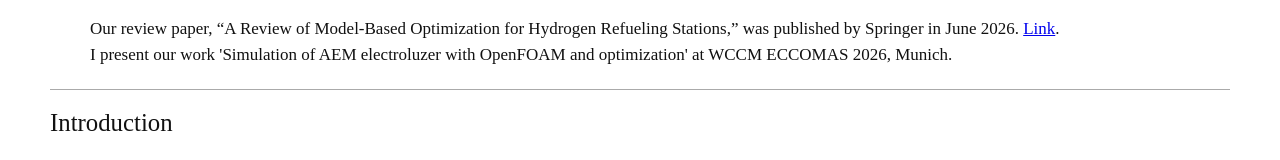
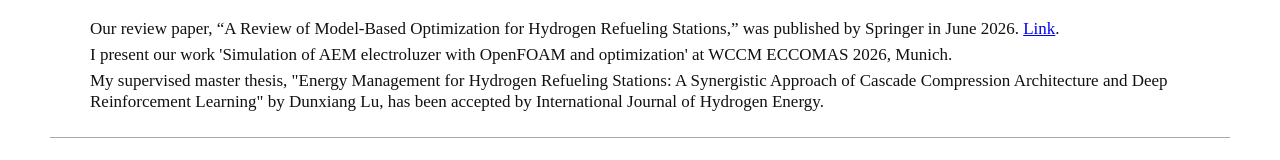
Before and after one commit to Proskahn/KangPage, a Next.js app: page / in a window 1280 px wide. Shown: the part 407-567 px from the top of the page. Built offline with nearby package versions, Linux system fonts and the light colour scheme.

Commit message:
update activity

```diff
--- a/app/page.tsx
+++ b/app/page.tsx
@@ -92,6 +92,9 @@ export default function Home() {
           </li>
           <li>
             I present our work 'Simulation of AEM electroluzer with OpenFOAM and optimization' at WCCM ECCOMAS 2026, Munich.
+          </li>
+          <li>
+            My supervised master thesis, "Energy Management for Hydrogen Refueling Stations: A Synergistic Approach of Cascade Compression Architecture and Deep Reinforcement Learning" by Dunxiang Lu, has been accepted by International Journal of Hydrogen Energy.
           </li>
         </ul>
       </section>
```
